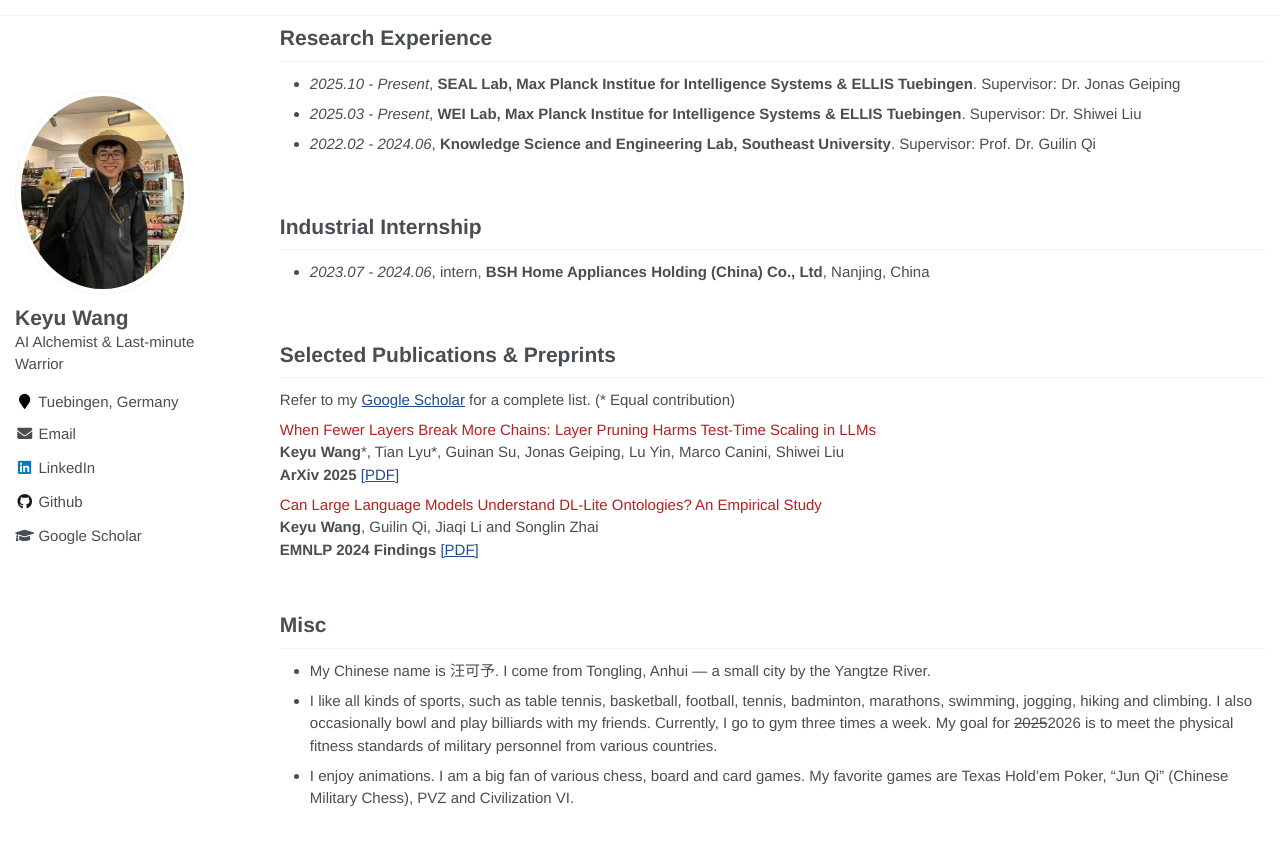
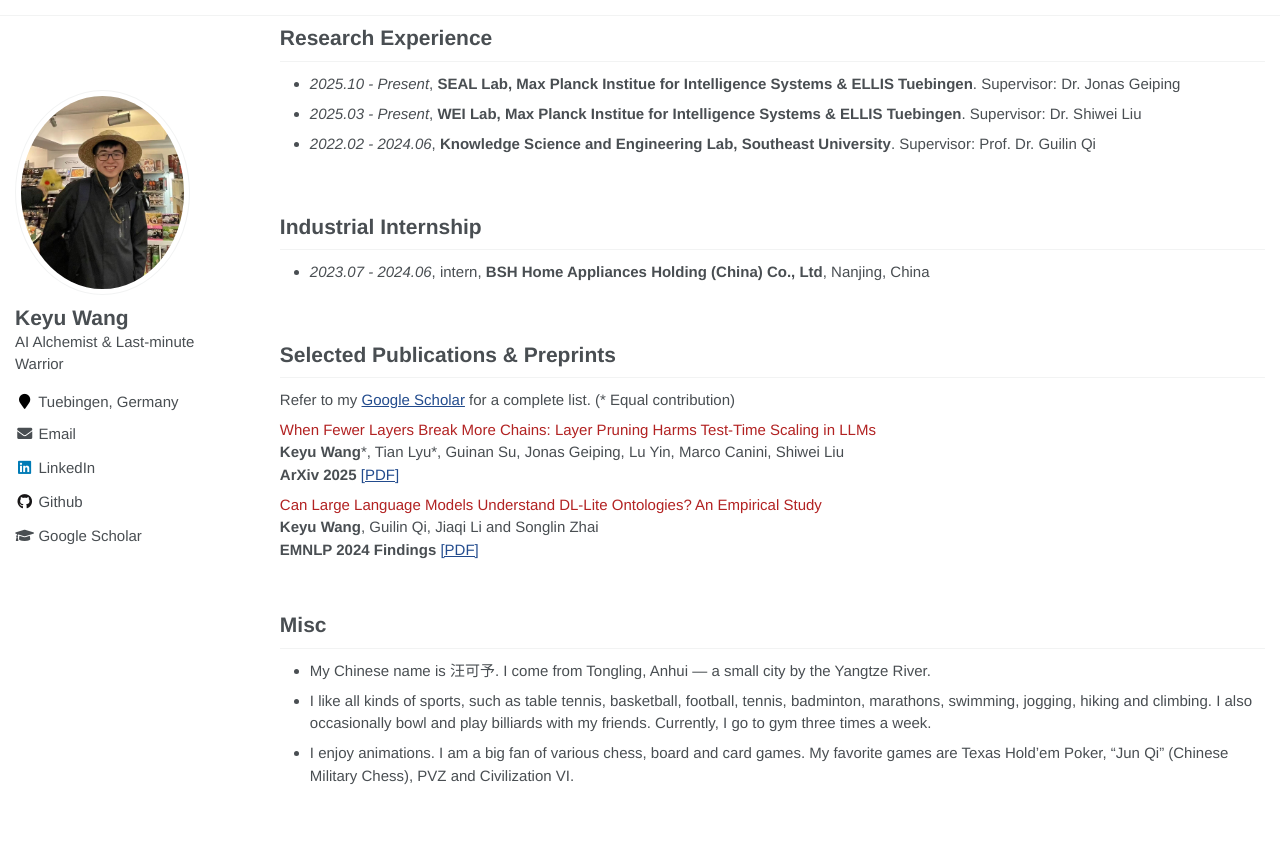
Before and after one commit to keyu-wang-2002/keyu-wang-2002.github.io, a Jekyll site: the page built from _pages/about.md, in a window 1280 px wide and 900 px high, scrolled down 658 px. Shown: the top 846 px of the window. Built offline with Jekyll 4.4.1, drawn with Linux system fonts in a browser that asks for light colours.

Commit message:
Update about.md

```diff
--- a/_pages/about.md
+++ b/_pages/about.md
@@ -71,7 +71,7 @@ Refer to my [Google Scholar](https://scholar.google.com/citations?view_op=list_w
 
 # Misc
 - My Chinese name is 汪可予. I come from Tongling, Anhui — a small city by the Yangtze River.
-- I like all kinds of sports, such as table tennis, basketball, football, tennis, badminton, marathons, swimming, jogging, hiking and climbing.  I also occasionally bowl and play billiards with my friends. Currently, I go to gym three times a week. My goal for ~~2025~~2026 is to meet the physical fitness standards of military personnel from various countries.
+- I like all kinds of sports, such as table tennis, basketball, football, tennis, badminton, marathons, swimming, jogging, hiking and climbing.  I also occasionally bowl and play billiards with my friends. Currently, I go to gym three times a week.
 - I enjoy animations. I am a big fan of various chess, board and card games. My favorite games are Texas Hold'em Poker, "Jun Qi" (Chinese Military Chess), PVZ and Civilization VI.
 
 <div style="height: 75px;"></div>
```
